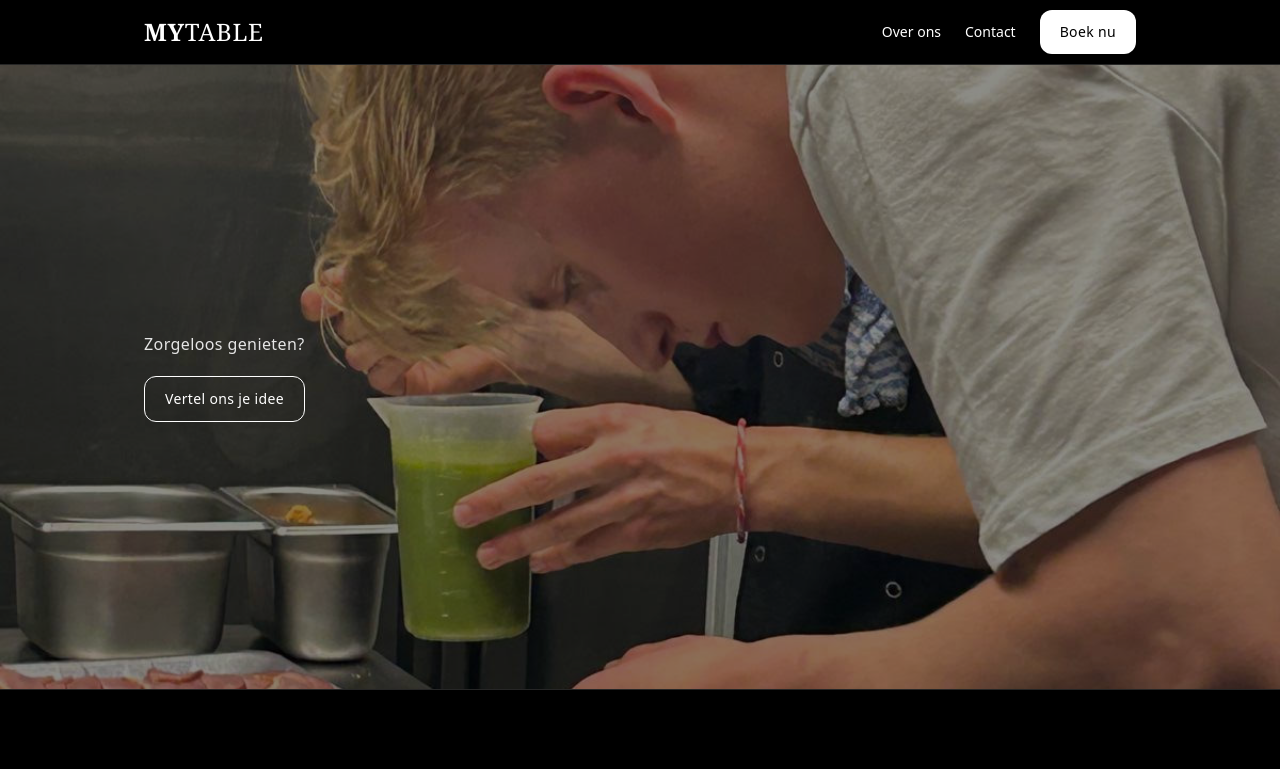
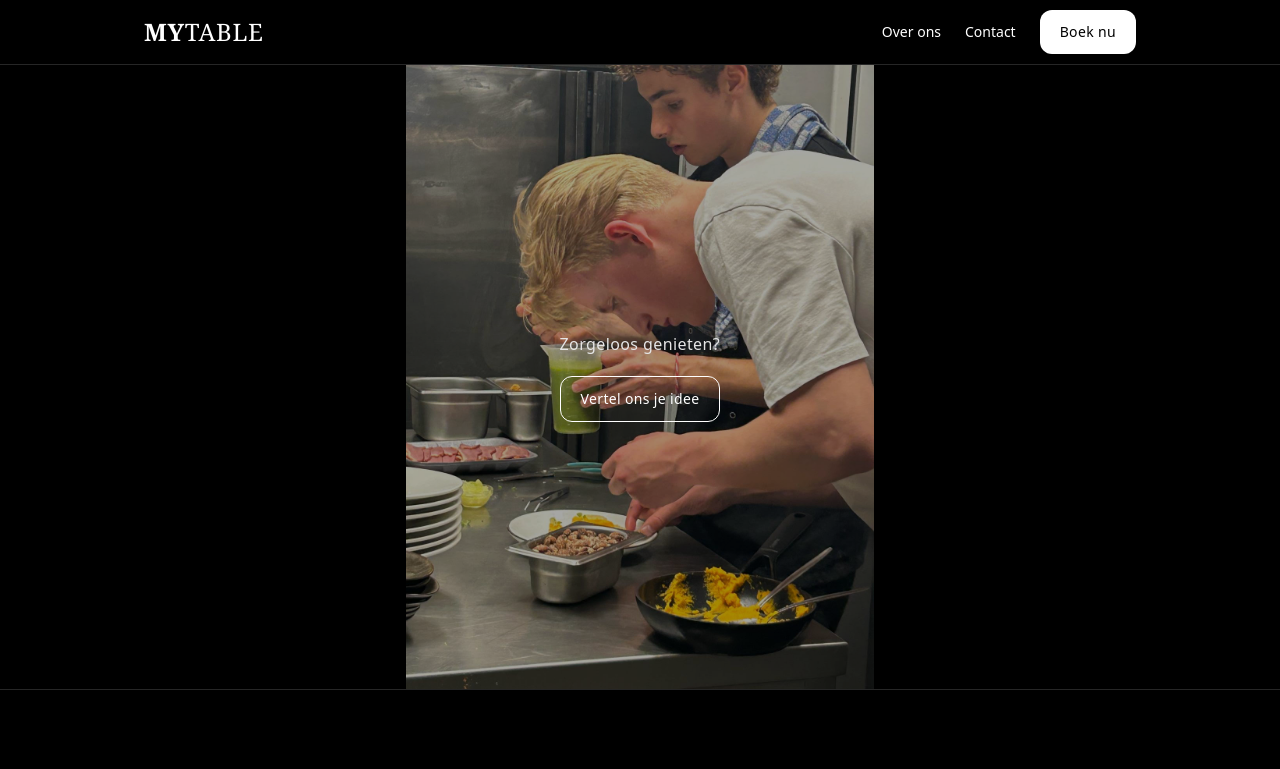
Before and after one commit to marienvermeij/MYtable, a React (Vite) app: page / in a window 1280 px wide. Shown: the top 769 px of the page. Built offline with nearby package versions, Linux system fonts and the light colour scheme.

Commit message:
Refactor Hero section for better image handling
Updated Hero section to use object-contain for image display and adjusted overlay opacity.

```diff
--- a/src/App.jsx
+++ b/src/App.jsx
@@ -21,22 +21,23 @@ const Nav = () => (
 
 /**
  * HERO — toont hero.jpg uit /public.
- * Focuspunt iets omhoog (object-[center_40%]) zodat minder ingezoomd.
+ * Nu met object-contain (geen cropping, minder ingezoomd).
  */
 const Hero = () => (
   <section className="relative bg-black text-white">
-    <div className="h-[78vh] min-h-[520px] relative overflow-hidden">
+    <div className="h-[78vh] min-h-[520px] relative overflow-hidden flex items-center justify-center bg-black">
       {/* FOTO */}
       <img
         src="/hero.jpg"
         alt="MYTABLE hero"
-        className="absolute inset-0 w-full h-full object-cover object-[center_40%]"
+        className="max-h-full max-w-full object-contain"
+        style={{ objectPosition: 'center center' }}
       />
-      {/* Overlay voor leesbaarheid */}
-      <div className="absolute inset-0 bg-black/45" />
+      {/* Overlay voor subtiel contrast */}
+      <div className="absolute inset-0 bg-black/35" />
 
       {/* TEKST */}
-      <div className="relative container-narrow h-full flex flex-col justify-center gap-5">
+      <div className="absolute container-narrow flex flex-col items-start justify-center gap-5">
         <p className="tracking-wide text-base text-neutral-200">Zorgeloos genieten?</p>
         <div className="flex gap-3">
           <a
@@ -76,7 +77,6 @@ const Over = () => (
   </section>
 )
 
-/* Alleen Contact en Footer nog actief */
 const Contact = () => (
   <section id="contact" className="py-20 border-t border-neutral-800 bg-black text-white">
     <div className="container-narrow">
@@ -90,7 +90,6 @@ const Contact = () => (
             <li><strong>Instagram:</strong> @mytable</li>
           </ul>
         </div>
-        {/* Netlify Forms */}
         <form name="contact" method="POST" data-netlify="true" className="space-y-4">
           <input type="hidden" name="form-name" value="contact" />
           <label className="block">
```
